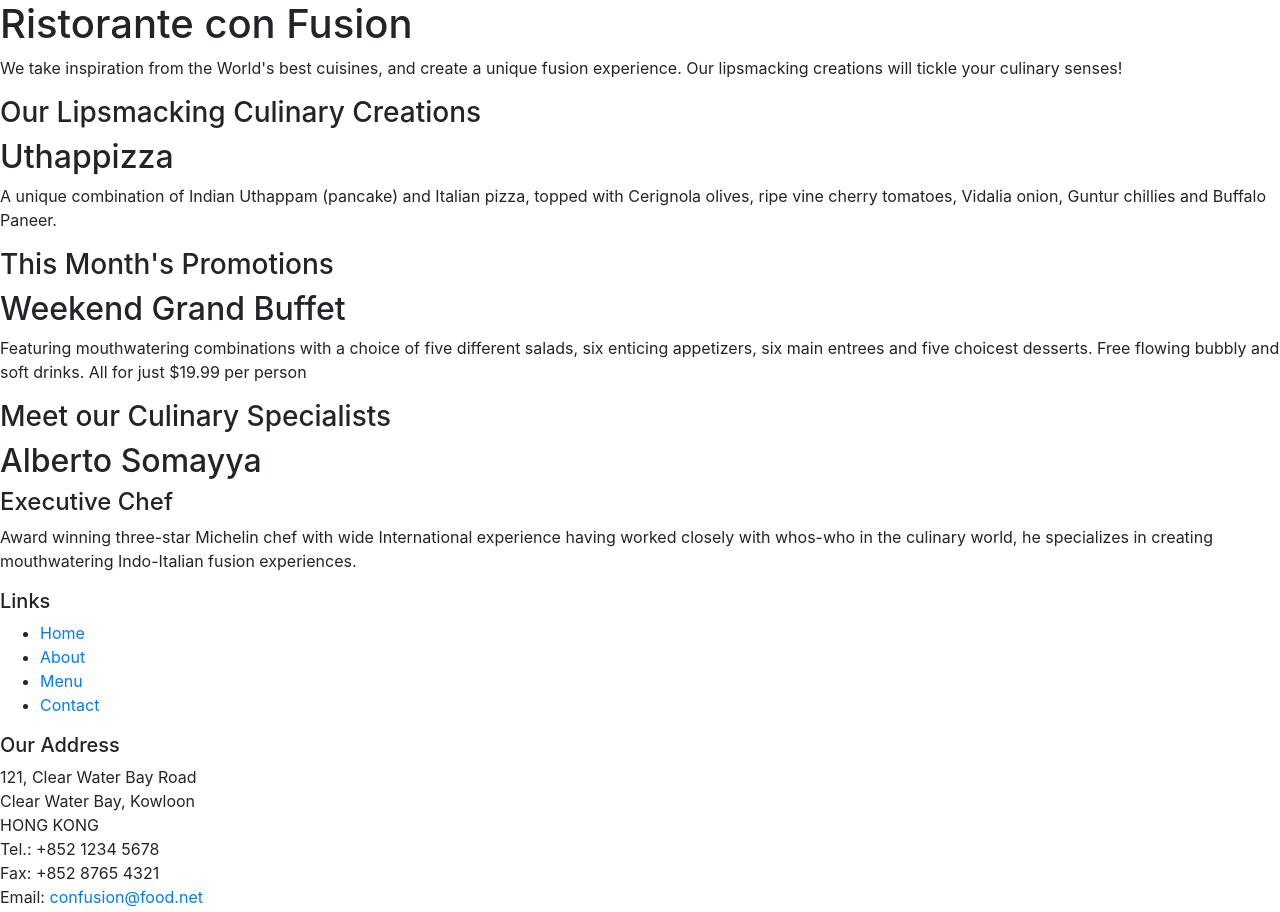
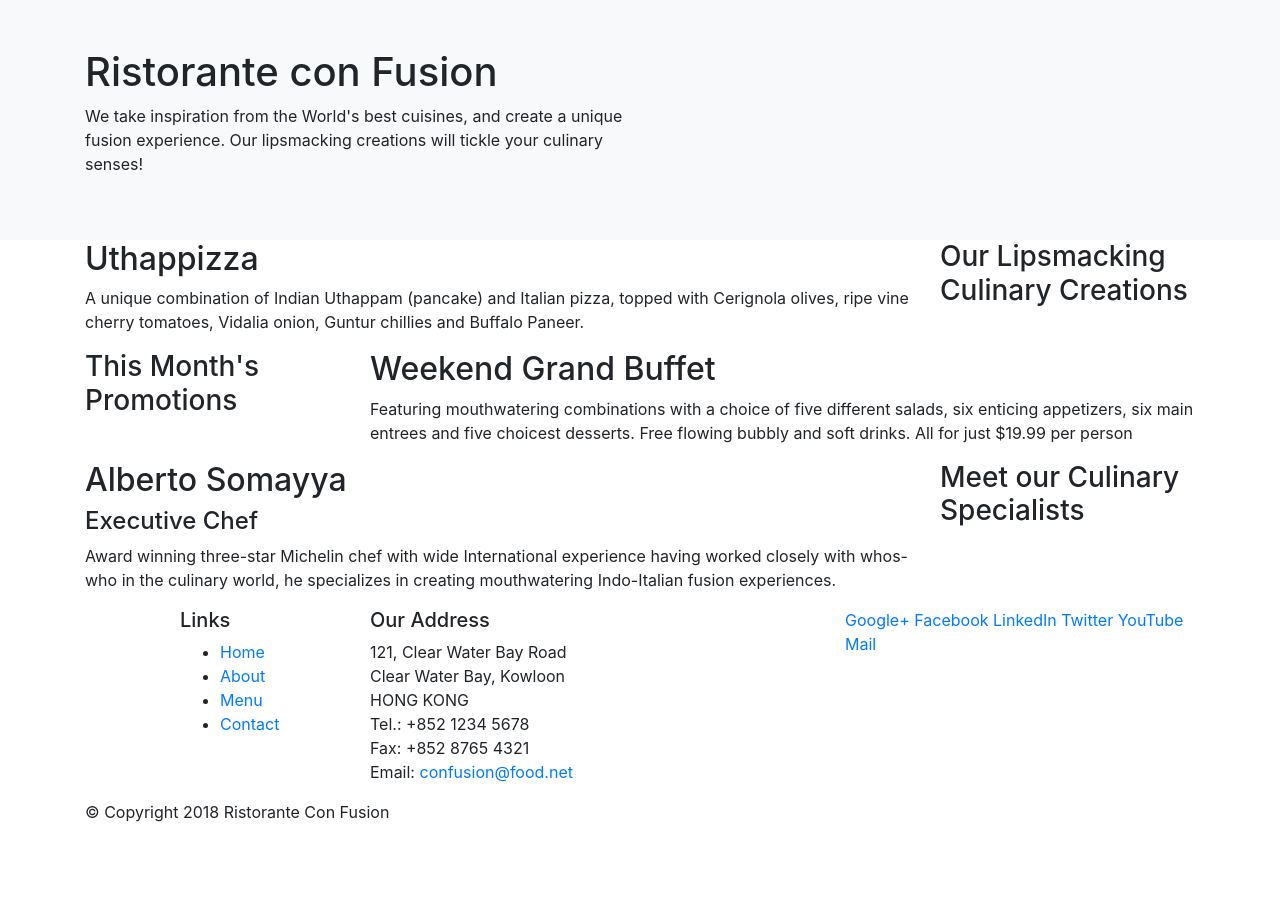
Before and after one commit to alaykabir/Project-Restaurant_Bootstap-5, a plain HTML site: page index.html in a window 1280 px wide. Shown: the top 912 px of the page. After the commit the page ends 840 px from the top, so only its background shows below. Drawn offline with nearby package versions, Linux system fonts and the light colour scheme.

Commit message:
Bootstrap_1

```diff
--- a/index.html
+++ b/index.html
@@ -14,46 +14,47 @@
 
 <body>
 
-    <header>
-        <div>
-            <div>
-                <div>
+<!-- Alternative of Jumbotron which has been removed from Bootstrap 5-->
+    <header class="container-fluid bg-light p-5">
+        <div class="container">
+            <div class="row">
+                <div class="col-12 col-sm-6">
                     <h1>Ristorante con Fusion</h1>
                     <p>We take inspiration from the World's best cuisines, and create a unique fusion experience. Our lipsmacking creations will tickle your culinary senses!</p>
                 </div>
-                <div>
+                <div class="col-12 col-sm">
                 </div>
             </div>
         </div>
     </header>
 
-    <div>
-        <div>
-            <div>
+    <div class="container">
+        <div  class="row">
+            <div class="col-12 col-sm-4 order-sm-last col-md-3">
                 <h3>Our Lipsmacking Culinary Creations</h3>
             </div>
-            <div>
+            <div class="col col-sm order-sm-first col-md">
                 <h2>Uthappizza</h2>
                 <p>A unique combination of Indian Uthappam (pancake) and Italian pizza, topped with Cerignola olives, ripe vine cherry tomatoes, Vidalia onion, Guntur chillies and Buffalo Paneer.</p>
             </div>
         </div>
 
 
-        <div>
-            <div>
+        <div class="row">
+            <div class="col-12 col-sm-4 col-md-3">
                 <h3>This Month's Promotions</h3>
             </div>
-            <div>
+            <div class="col col-sm col-md">
                 <h2>Weekend Grand Buffet</h2>
                 <p>Featuring mouthwatering combinations with a choice of five different salads, six enticing appetizers, six main entrees and five choicest desserts. Free flowing bubbly and soft drinks. All for just $19.99 per person </p>
             </div>
         </div>
 
-        <div>
-            <div>
+        <div class="row">
+            <div class="col-12 col-sm-4 order-sm-last col-md-3">
                 <h3>Meet our Culinary Specialists</h3>
             </div>
-            <div>
+            <div class="col col-sm order-sm-first col-md">
                 <h2>Alberto Somayya</h2>
                 <h4>Executive Chef</h4>
                 <p>Award winning three-star Michelin chef with wide International experience having worked closely with whos-who in the culinary world, he specializes in creating mouthwatering Indo-Italian fusion experiences. </p>
@@ -62,9 +63,9 @@
     </div>
 
     <footer>
-        <div>
-            <div>
-                <div>
+        <div class="container">
+            <div class="row">
+                <div class="col-4  offset-1 col-sm-2">
                     <h5>Links</h5>
                     <ul>
                         <li><a href="#">Home</a></li>
@@ -73,7 +74,7 @@
                         <li><a href="#">Contact</a></li>
                     </ul>
                 </div>
-                <div>
+                <div class="col-7 col-sm-5">
                     <h5>Our Address</h5>
                     <address>
 		              121, Clear Water Bay Road<br>
@@ -84,7 +85,7 @@
 		              Email: <a href="mailto:confusion@food.net">confusion@food.net</a>
 		           </address>
                 </div>
-                <div>
+                <div class="col-12 col-sm-4">
                     <div>
                         <a href="http://google.com/+">Google+</a>
                         <a href="http://www.facebook.com/profile.php?id=">Facebook</a>
@@ -95,8 +96,8 @@
                     </div>
                 </div>
            </div>
-           <div>
-                <div>
+           <div class="row">
+                <div class="col-auto">
                     <p>© Copyright 2018 Ristorante Con Fusion</p>
                 </div>
            </div>
```
